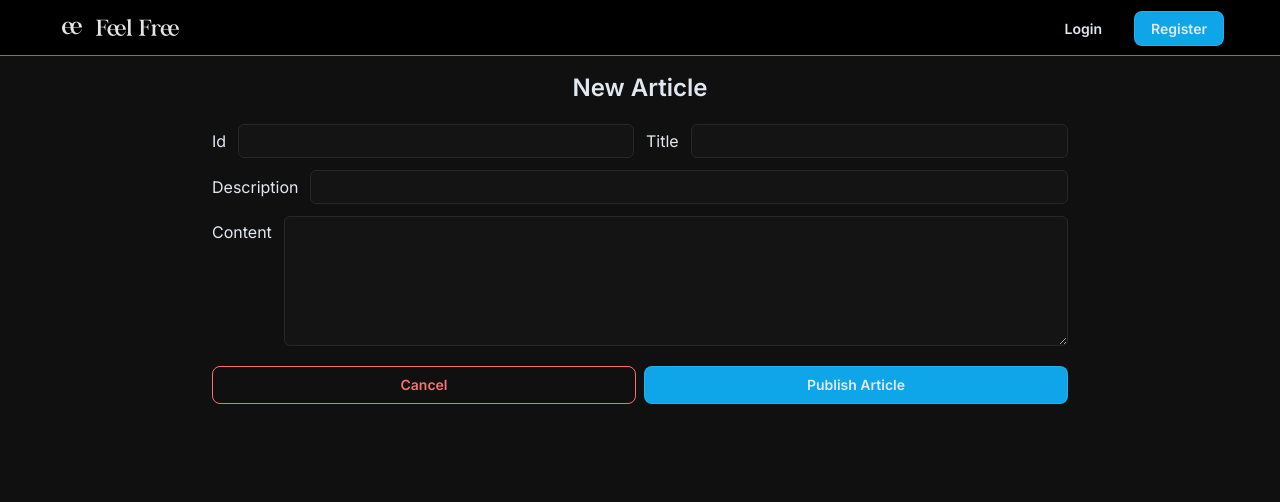
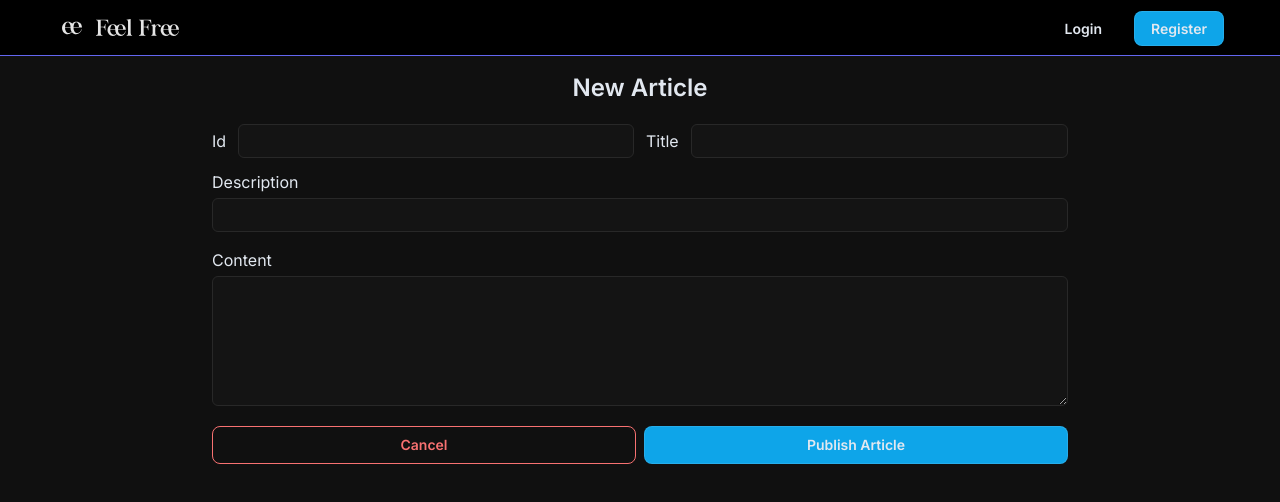
Before and after one commit to test2user-aqil/feel-free, a SvelteKit app: page /new in a window 1280 px wide. Shown: the top 502 px of the page. Built offline with nearby package versions, Linux system fonts and the light colour scheme.

Commit message:
feat: change layout of `/new`

```diff
--- a/src/routes/new/+page.svelte
+++ b/src/routes/new/+page.svelte
@@ -1,4 +1,9 @@
-<form action="?/createArticle" method="POST" class="flex flex-col md:px-5 px-2 gap-5">
+<form
+	action="?/createArticle"
+	method="POST"
+	autocomplete="off"
+	class="flex flex-col md:px-5 px-2 gap-5"
+>
 	<h3 class="font-semibold text-2xl text-center mt-4">New Article</h3>
 
 	<div class="flex flex-col gap-3">
@@ -12,11 +17,11 @@
 				<input type="text" id="title" name="title" class="input grow" />
 			</div>
 		</div>
-		<div class="flex sm:items-center flex-col sm:flex-row sm:gap-3 gap-1">
+		<div class="flex items-stretch flex-col gap-1">
 			<label for="description"> Description </label>
-			<input type="text" id="description" name="description" class="input grow" />
+			<input type="text" id="description" name="description" class="input" />
 		</div>
-		<div class="flex items-start flex-col sm:flex-row sm:gap-3 gap-1">
+		<div class="flex items-stretch flex-col gap-1">
 			<label for="content" class="mt-1"> Content </label>
 			<textarea id="content" name="content" rows={5} class="input w-full" />
 		</div>
```
